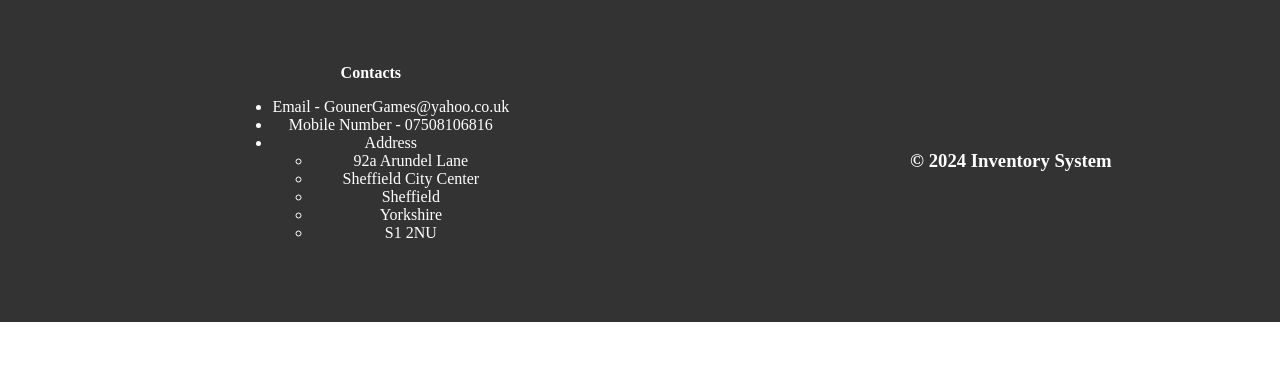
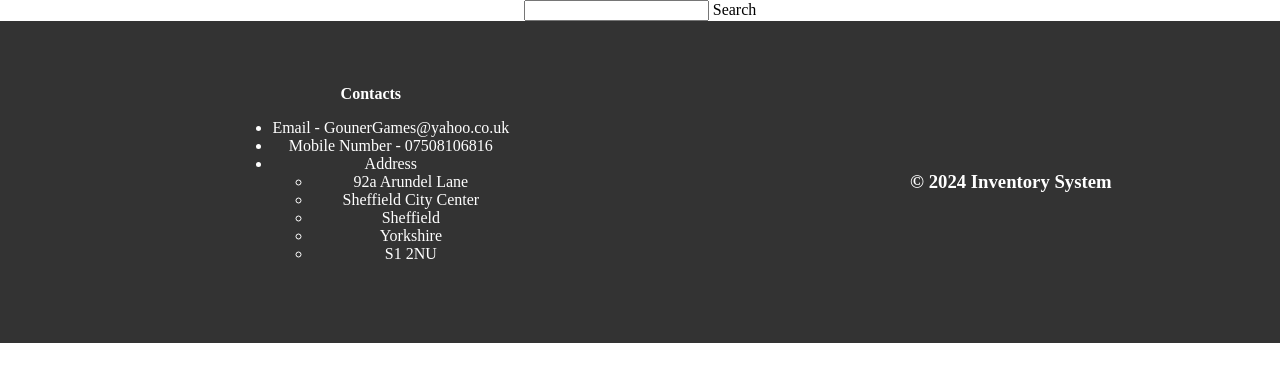
Before and after one commit to ScottForster400/Inventory-Managment-System, a PHP site: page / in a window 1280 px wide. Shown: the part 125-507 px from the top of the page. Run offline with PHP 8.4, Linux system fonts and the light colour scheme; data comes from the database, SQL or seed files in the repository; data that the repository does not hold is empty.

Commit message:
began-sidebar

```diff
--- a/index.php
+++ b/index.php
@@ -16,12 +16,15 @@
     <?php include("includes/nav-include.php");?>
     <main>
         <section class="side-bar">
-            <div class="search-bar">
+            <form action="">
+                <div class="search-bar">
+                    <input type="text" id="search" type="search" class="search-bar">
+                    <label for="search">Search</label>
+                </div>
+                <div class="filters">
 
-            </div>
-            <div class="filters">
-
-            </div>
+                </div>
+            </form>
         </section>
         <section class="games-display">
             <div class="games-row">
```
